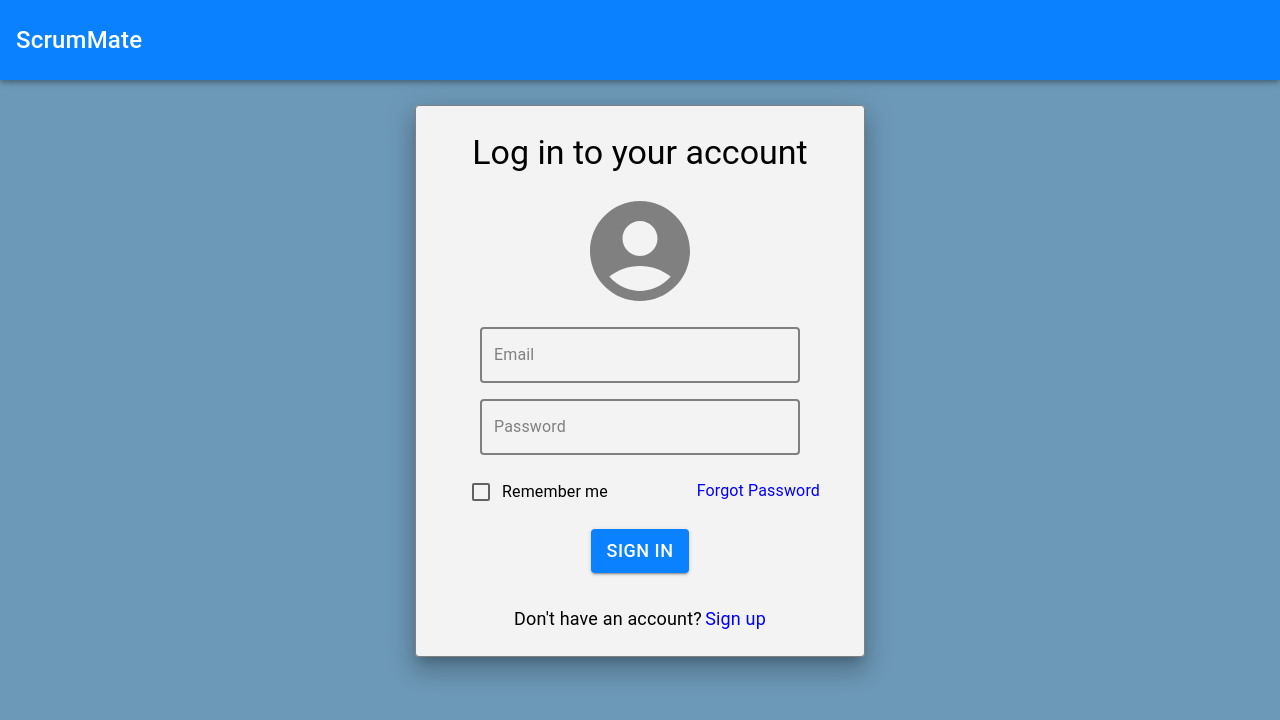
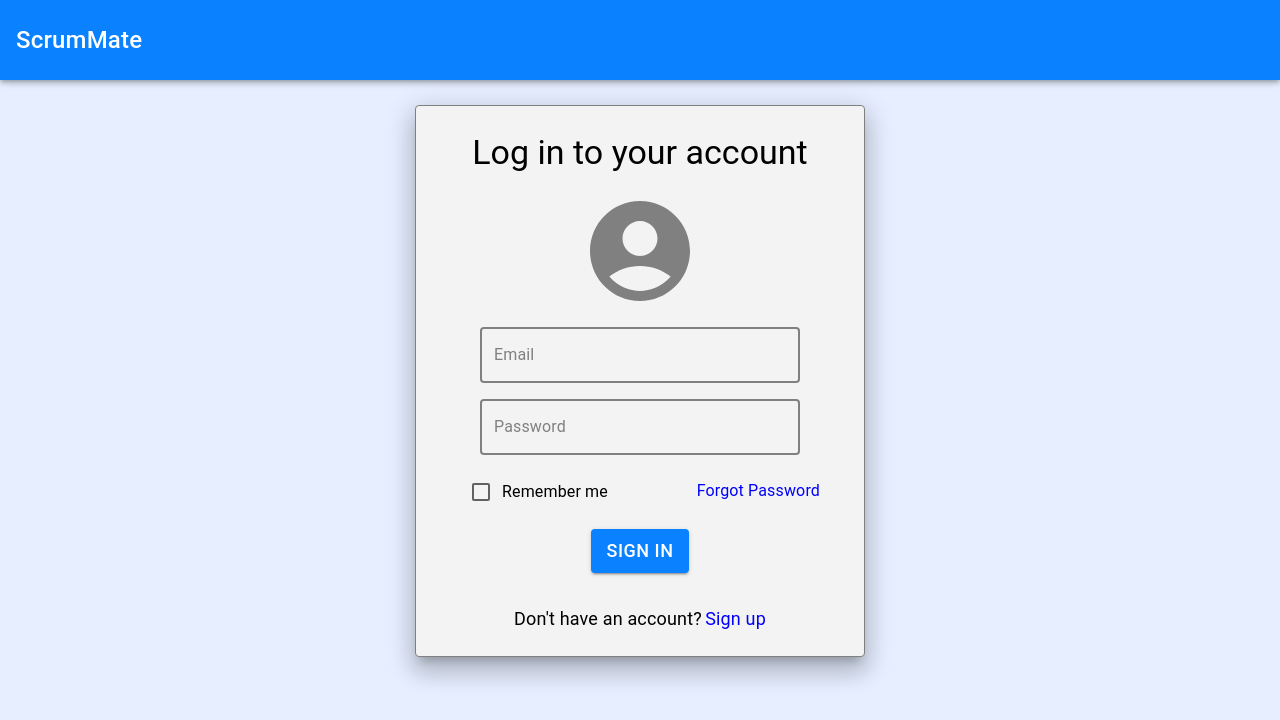
Before and after one commit to adhocmaster/ScrumMate, a React (Create React App) app in the folder frontend/: page / in a window 1280 px wide. Shown: the top 720 px of the page. Built offline with nearby package versions, Linux system fonts and the light colour scheme; no server answers.

Commit message:
finalize sign in

```diff
--- a/frontend/src/App.jsx
+++ b/frontend/src/App.jsx
@@ -8,7 +8,7 @@ import Register from './Pages/Register';
 
 function App() {
 	const [isLoggedIn, setIsLoggedIn] = useState(false);
-	const [color, setColor] = useState('#6d99b8')
+	const [color, setColor] = useState('#E6EEFF')
 
 	const handleSignIn = (email, password) => {
 		try {
--- a/frontend/src/Components/SignIn/SignInBox.jsx
+++ b/frontend/src/Components/SignIn/SignInBox.jsx
@@ -143,6 +143,7 @@ function SignInBox({ onLogin }) {
 				<Button
 					type="submit"
 					variant="contained"
+					onClick={handleEnterClick}
 					sx={{
 						mt: 0,
 						bgcolor: '#0a81ff',
--- a/frontend/src/Components/common/Navbar.jsx
+++ b/frontend/src/Components/common/Navbar.jsx
@@ -61,7 +61,7 @@ const Navbar = ({ isLoggedIn, onSignOut, projectId }) => {
 								marginLeft: 'auto'
 							}}
 							// TODO: Add click functionality
-							onClick={() => console.log('Clicked Avatar Icon')}
+							onClick={() => onSignOut}
 						>
 							<AccountCircleIcon />
 						</IconButton>
--- a/frontend/src/Pages/Register.jsx
+++ b/frontend/src/Pages/Register.jsx
@@ -3,7 +3,6 @@ import { useNavigate } from 'react-router-dom';
 import { Box, Container, TextField, Button, Typography } from '@mui/material';
 
 const Register = () => {
-	console.log("IN REGISTER PAGE");
 	const [username, setUsername] = useState('');
 	const [email, setEmail] = useState('');
 	const [password, setPassword] = useState('');
```
